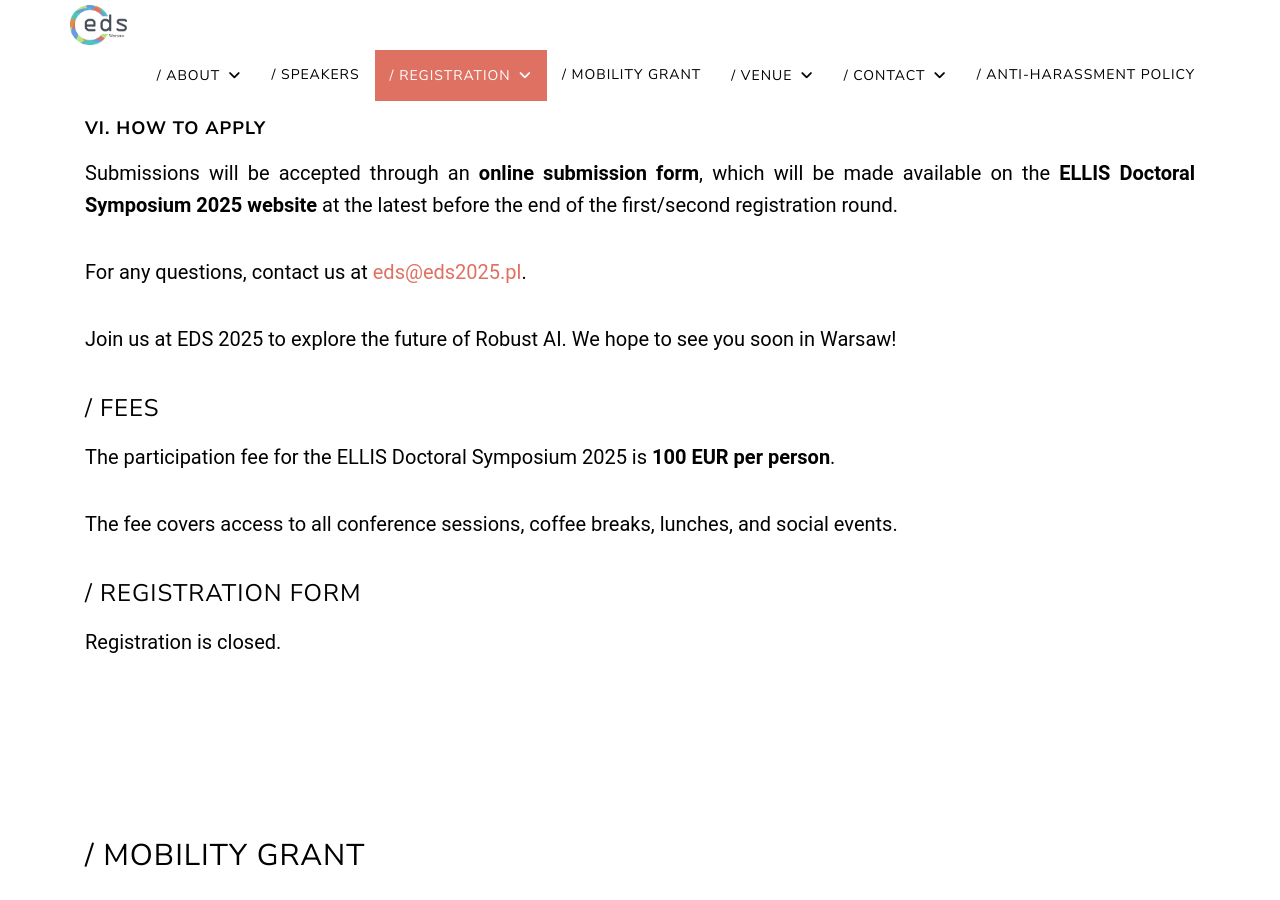
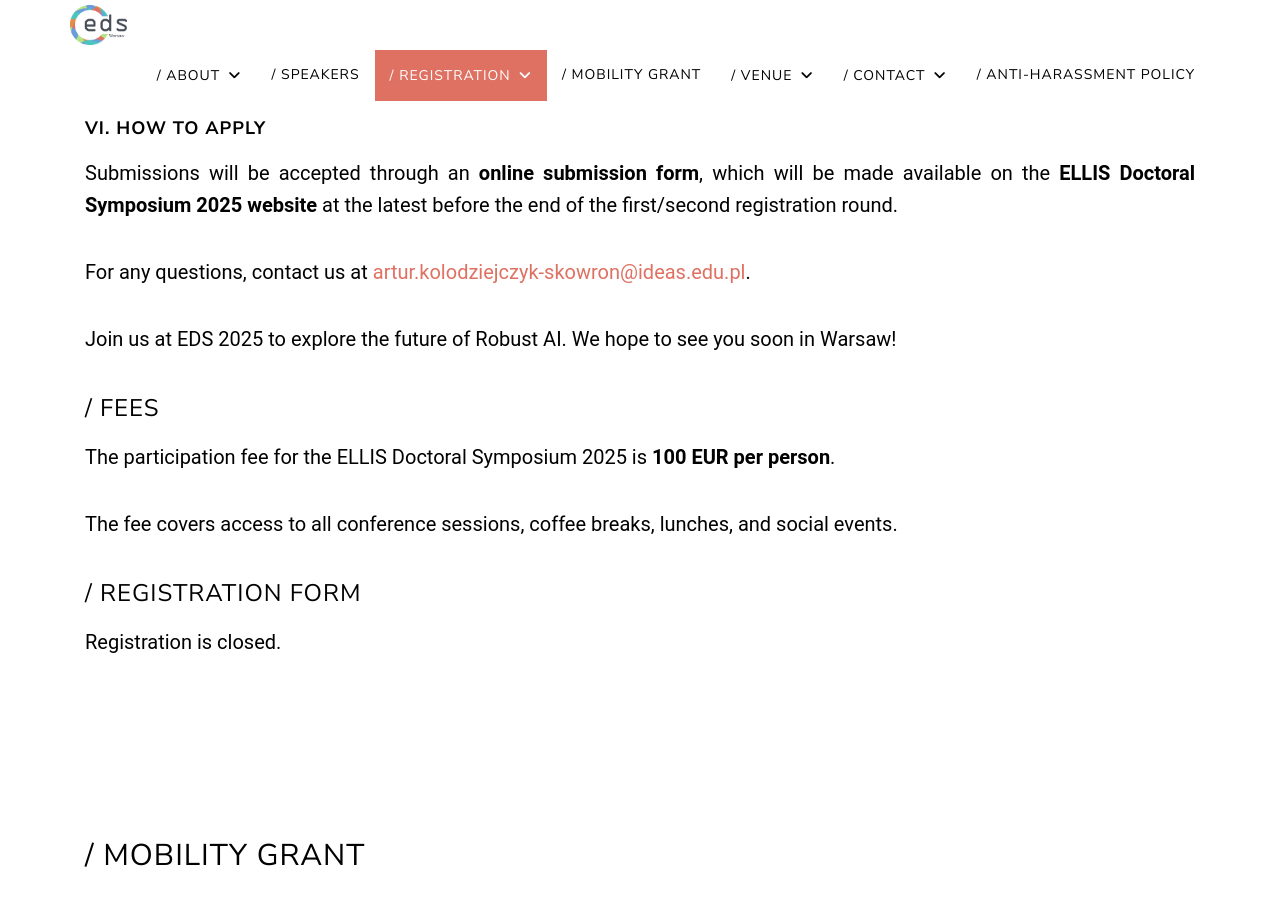
Before and after one commit to eds2025/eds2025.github.io, a Jekyll site: the page built from index.html, in a window 1280 px wide and 900 px high, scrolled down 7074 px. Built offline with Jekyll 4.4.1, drawn with Linux system fonts in a browser that asks for light colours; some of the changed text lies outside the part shown.

Commit message:
update email

```diff
--- a/_config.yml
+++ b/_config.yml
@@ -21,7 +21,7 @@
 
 # Head settings
 title: EDS 2025
-email: eds@eds2025.pl
+email: artur.kolodziejczyk-skowron@ideas.edu.pl
 event-date: "2025-06-26T00:00:00"
 tagline: Ellis Doctoral Symposium 2025
 description: >-
```
